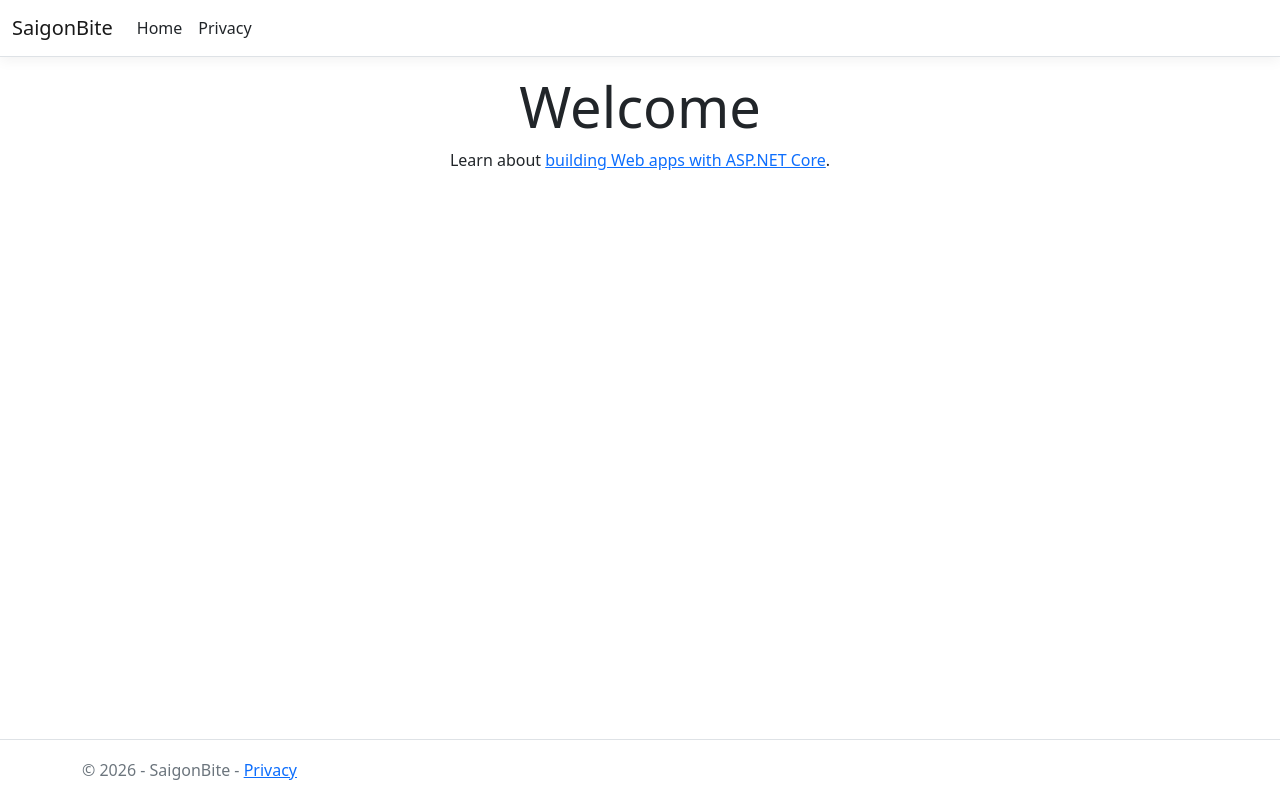
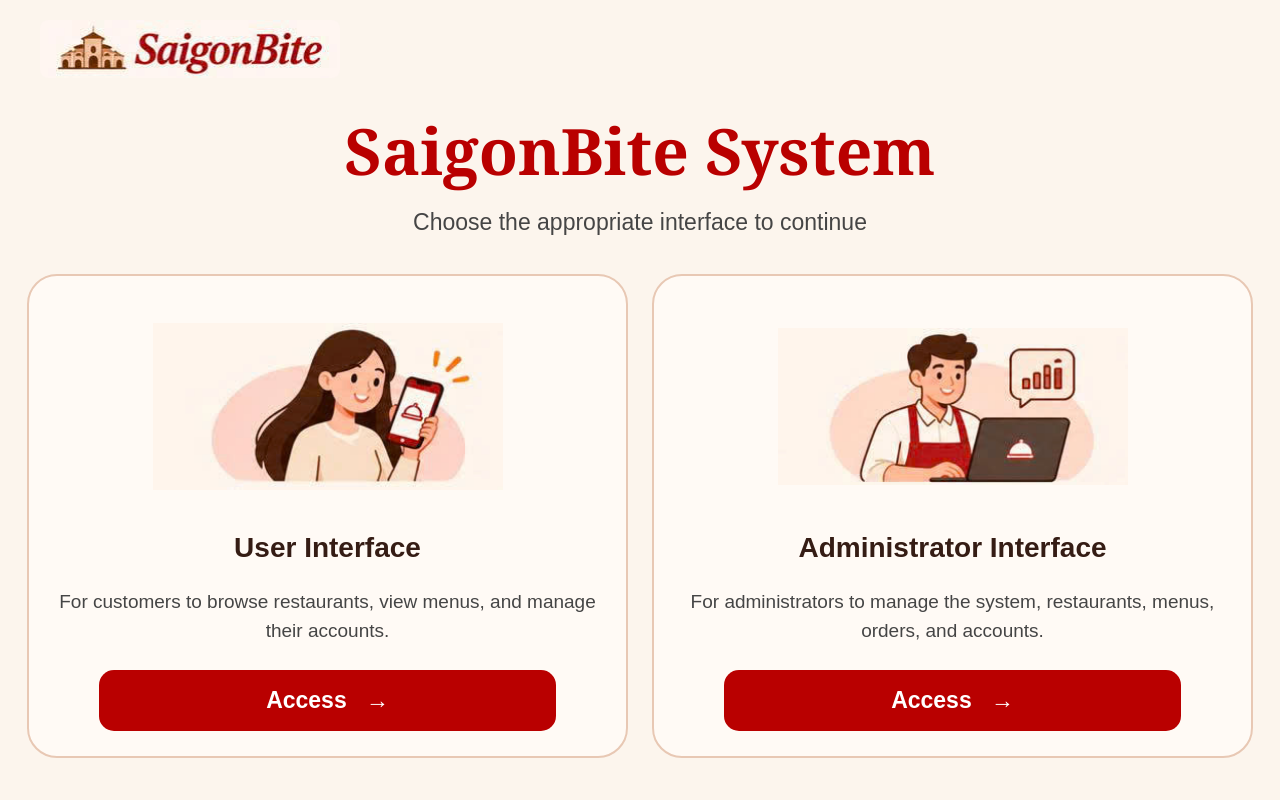
Before and after one commit to huynhngochien6210/SaigonBite, an ASP.NET Core app: page / in a window 1280 px wide. Run offline with ASP.NET Core 8, Linux system fonts and the light colour scheme; style sheets or scripts are compiled from the project's sources.

Commit message:
Implement SaigonBite system portal

```diff
--- a/Views/Home/Index.cshtml
+++ b/Views/Home/Index.cshtml
@@ -1,8 +1,114 @@
+
 @{
-    ViewData["Title"] = "Home Page";
+    Layout = null;
 }
 
-<div class="text-center">
-    <h1 class="display-4">Welcome</h1>
-    <p>Learn about <a href="https://learn.microsoft.com/aspnet/core">building Web apps with ASP.NET Core</a>.</p>
-</div>
+<!DOCTYPE html>
+<html lang="en" data-bs-theme="light">
+<head>
+    <meta charset="UTF-8">
+
+    <meta name="viewport"
+          content="width=device-width, initial-scale=1.0">
+
+    <title>SaigonBite System</title>
+
+    <script src="/js/theme.js"></script>
+
+    <link rel="stylesheet"
+          href="/lib/bootstrap/dist/css/bootstrap.min.css">
+
+    <link rel="stylesheet"
+          href="/css/theme.css">
+
+    <link rel="stylesheet"
+          href="/css/portal.css">
+</head>
+
+<body>
+
+    <!-- Logo -->
+    <header class="brand-header">
+
+    <img src="/images/brand-logo.jpg"
+         alt="SaigonBite Logo">
+
+    </header>
+
+    <!-- Main Content -->
+    <main class="container portal-container">
+
+        <!-- Heading -->
+        <section class="portal-heading text-center">
+
+            <h1>SaigonBite System</h1>
+
+            <p>
+                Choose the appropriate interface to continue
+            </p>
+
+        </section>
+
+        <!-- Interface Cards -->
+        <div class="row g-4 justify-content-center">
+
+            <!-- User Interface -->
+            <div class="col-12 col-md-6">
+
+                <div class="portal-card">
+
+                    <img src="/images/customer.jpg"
+                         class="portal-image"
+                         alt="Customer">
+
+                    <h2>User Interface</h2>
+
+                    <p>
+                        For customers to browse restaurants,
+                        view menus, and manage their accounts.
+                    </p>
+
+                    <a href="/Account/Login"
+                       class="btn access-button">
+
+                        Access &nbsp; &rarr;
+
+                    </a>
+
+                </div>
+
+            </div>
+
+            <!-- Administrator Interface -->
+            <div class="col-12 col-md-6">
+
+                <div class="portal-card">
+
+                    <img src="/images/admin.jpg"
+                         class="portal-image"
+                         alt="Administrator">
+
+                    <h2>Administrator Interface</h2>
+
+                    <p>
+                        For administrators to manage the system,
+                        restaurants, menus, orders, and accounts.
+                    </p>
+
+                    <a href="/Admin/Login"
+                       class="btn access-button">
+
+                        Access &nbsp; &rarr;
+
+                    </a>
+
+                </div>
+
+            </div>
+
+        </div>
+
+    </main>
+
+</body>
+</html>
--- /dev/null
+++ b/wwwroot/css/portal.css
@@ -0,0 +1,253 @@
+
+/* =========================
+   GLOBAL
+========================= */
+
+* {
+    box-sizing: border-box;
+}
+
+body {
+    margin: 0;
+    min-height: 100vh;
+
+    background-color: var(--background, #fcf5ed);
+    color: var(--text, #454545);
+
+    font-family: Arial, sans-serif;
+
+    transition: background-color 0.25s ease,
+                color 0.25s ease;
+}
+
+/* =========================
+   HEADER
+========================= */
+
+.brand-header {
+    padding: 20px 40px;
+
+    display: flex;
+    align-items: center;
+    justify-content: space-between;
+
+    gap: 20px;
+}
+
+.brand-header img {
+    width: 300px;
+    max-width: 100%;
+    height: auto;
+
+    border-radius: 8px;
+    mix-blend-mode: normal;
+}
+
+/* =========================
+   THEME SELECTOR
+========================= */
+
+.theme-control {
+    display: flex;
+    align-items: center;
+    flex-shrink: 0;
+}
+
+.theme-selector {
+    display: block;
+    visibility: visible;
+    opacity: 1;
+
+    min-width: 150px;
+    padding: 10px 15px;
+
+    background-color: var(--card-background, #fff8f0);
+    color: var(--text, #454545);
+
+    border: 1px solid var(--border, #efc6ad);
+    border-radius: 10px;
+
+    font-size: 15px;
+    font-weight: 600;
+
+    cursor: pointer;
+}
+
+/* =========================
+   MAIN CONTAINER
+========================= */
+
+.portal-container {
+    max-width: 1250px;
+    padding-bottom: 40px;
+}
+
+/* =========================
+   HEADING
+========================= */
+
+.portal-heading {
+    margin: 15px 0 35px;
+}
+
+.portal-heading h1 {
+    font-family: Georgia, serif;
+    font-size: clamp(36px, 5vw, 64px);
+    font-weight: bold;
+
+    color: var(--heading, #b90000);
+
+    margin-bottom: 15px;
+}
+
+.portal-heading p {
+    font-size: 23px;
+    color: var(--text, #454545);
+}
+
+/* =========================
+   INTERFACE CARD
+========================= */
+
+.portal-card {
+    height: 100%;
+    padding: 25px 30px;
+
+    background-color: var(--card-background, #fff8f0);
+
+    border: 2px solid var(--border, #efc6ad);
+    border-radius: 30px;
+
+    display: flex;
+    flex-direction: column;
+    align-items: center;
+
+    text-align: center;
+
+    transition: transform 0.25s ease,
+                box-shadow 0.25s ease,
+                background-color 0.25s ease;
+}
+
+.portal-card:hover {
+    transform: translateY(-5px);
+
+    box-shadow: 0 12px 30px rgba(0, 0, 0, 0.12);
+}
+
+/* =========================
+   IMAGES
+========================= */
+
+.portal-image {
+    display: block;
+
+    width: 100%;
+    max-width: 350px;
+    height: 210px;
+
+    object-fit: contain;
+
+    margin-bottom: 20px;
+    border-radius: 15px;
+
+    mix-blend-mode: normal;
+}
+
+/* =========================
+   CARD TEXT
+========================= */
+
+.portal-card h2 {
+    font-size: 28px;
+    font-weight: bold;
+
+    color: var(--card-heading, #350c08);
+}
+
+.portal-card p {
+    font-size: 19px;
+    line-height: 1.5;
+
+    color: var(--text, #454545);
+
+    margin: 15px 0 25px;
+}
+
+/* =========================
+   ACCESS BUTTON
+========================= */
+
+.access-button {
+    display: block;
+
+    width: 85%;
+    margin-top: auto;
+    padding: 13px;
+
+    background-color: var(--primary, #b90000);
+    color: #ffffff;
+
+    border: none;
+    border-radius: 15px;
+
+    font-size: 23px;
+    font-weight: bold;
+
+    text-align: center;
+    text-decoration: none;
+
+    transition: background-color 0.2s ease;
+}
+
+.access-button:hover,
+.access-button:focus {
+    background-color: var(--primary-dark, #900000);
+    color: #ffffff;
+}
+
+/* =========================
+   RESPONSIVE
+========================= */
+
+@media (max-width: 768px) {
+
+    .brand-header {
+        padding: 15px 20px;
+        gap: 15px;
+        flex-wrap: wrap;
+    }
+
+    .brand-header img {
+        width: 180px;
+    }
+
+    .theme-selector {
+        min-width: 120px;
+        font-size: 13px;
+    }
+
+    .portal-heading p {
+        font-size: 18px;
+    }
+
+    .portal-card {
+        padding: 20px;
+    }
+
+    .portal-card h2 {
+        font-size: 24px;
+    }
+
+    .portal-image {
+        height: 180px;
+    }
+
+    .portal-card p {
+        font-size: 16px;
+    }
+
+    .access-button {
+        font-size: 18px;
+    }
+}
--- /dev/null
+++ b/wwwroot/css/theme.css
@@ -0,0 +1,38 @@
+
+/* =========================
+   LIGHT MODE
+========================= */
+
+:root,
+[data-bs-theme="light"] {
+    color-scheme: light;
+
+    --background: #fcf5ed;
+    --card-background: #fffaf5;
+    --text: #454545;
+    --heading: #b90000;
+    --card-heading: #351c14;
+    --border: #e8c8b4;
+    --primary: #b90000;
+    --primary-dark: #900000;
+}
+
+/* =========================
+   DARK MODE
+========================= */
+
+html[data-bs-theme="dark"] {
+    color-scheme: dark;
+
+    --primary: #c52b24;
+    --primary-dark: #a8201b;
+
+    --background: #1c1613;
+    --card-background: #2b211c;
+
+    --border: #594036;
+
+    --text: #cdbfb6;
+    --heading: #ff8b76;
+    --card-heading: #fff1e8;
+}
--- /dev/null
+++ b/wwwroot/js/theme.js
@@ -0,0 +1,20 @@
+const themePreference = window.matchMedia(
+    "(prefers-color-scheme: dark)"
+);
+
+function applyTheme() {
+    const theme = themePreference.matches
+        ? "dark"
+        : "light";
+
+    document.documentElement.setAttribute(
+        "data-bs-theme",
+        "light"
+    );
+}
+
+// Apply theme automatically
+applyTheme();
+
+// Detect system theme changes
+themePreference.addEventListener("change", applyTheme);
```
Also changed, not shown: wwwroot/images/admin.jpg (added), wwwroot/images/ben-thanh.jpg (added), wwwroot/images/brand-logo.jpg (added), wwwroot/images/customer.jpg (added), wwwroot/images/logo.jpg (added).
